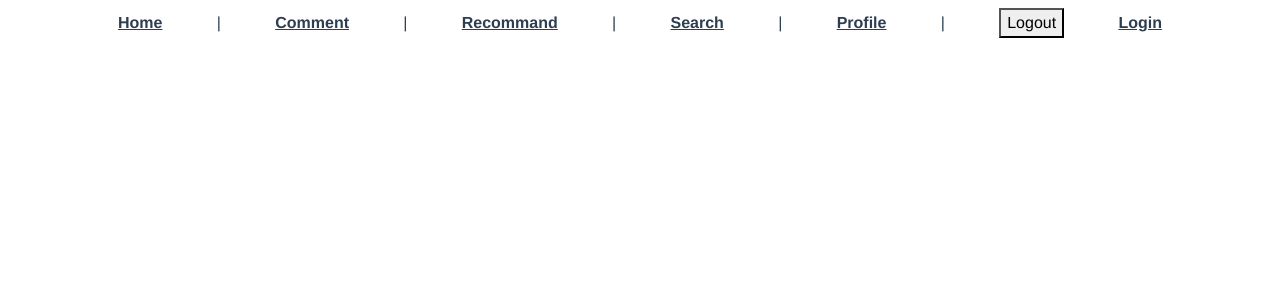
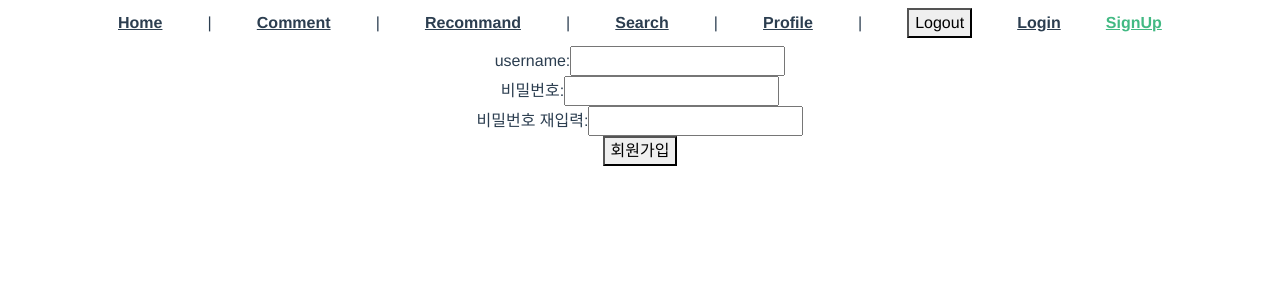
Before and after one commit to Maker-H/Teampjt-Movie-Service, a Vue app in the folder front-server/: page /v/signup in a window 1280 px wide. Shown: the top 300 px of the page. Built offline with nearby package versions, Linux system fonts and the light colour scheme.

Commit message:
feat: 회원가입, signup view 추가
SMS-66

```diff
--- a/front-server/src/components/NavBar.vue
+++ b/front-server/src/components/NavBar.vue
@@ -11,7 +11,8 @@
         <button @click="logout">Logout</button>
         <!-- 로그인 안했을 때 -->
         <router-link :to="{name: 'LoginView'}">Login</router-link>
-        <!-- TODO: signup -->
+        <router-link :to="{name: 'SignUpView'}">SignUp</router-link>
+
       </div>
     </nav>
   </div>
--- a/front-server/src/router/index.js
+++ b/front-server/src/router/index.js
@@ -7,6 +7,7 @@ import ProfileView from '@/views/ProfileView.vue'
 import CommentView from '@/views/CommentView.vue'
 import DetailView from '@/views/DetailView.vue'
 import LoginView from '@/views/LoginView.vue'
+import SignUpView from '@/views/SignUpView.vue'
 
 Vue.use(VueRouter)
 
@@ -46,6 +47,11 @@ const routes = [
     name: 'LoginView',
     component: LoginView
   },
+  {
+    path: '/v/signup',
+    name: 'SignUpView',
+    component: SignUpView
+  },
 ]
 
 const router = new VueRouter({
--- a/front-server/src/store/index.js
+++ b/front-server/src/store/index.js
@@ -10,6 +10,7 @@ import comment from '@/store/modules/movies/comment'
 // auth
 import login from '@/store/modules/auths/login'
 import logout from '@/store/modules/auths/logout'
+import signup from '@/store/modules/auths/signup'
 import refresh from '@/store/modules/auths/refresh'
 
 // profile
@@ -39,6 +40,7 @@ export default new Vuex.Store({
     // auths
     login,
     logout,
+    signup,
     refresh,
 
     // profile
--- /dev/null
+++ b/front-server/src/store/modules/auths/signup.js
@@ -0,0 +1,38 @@
+import axios from 'axios'
+//
+import { API_URL } from '@/store/CONSTS'
+
+const state = () => {
+}
+const getters = {
+}
+const mutations = {
+}
+const actions = {
+  signup(context, user) {
+    const username = user.username
+    const password1 = user.password1
+    const password2 = user.password2
+    axios({
+      method: 'post',
+      url: `${API_URL}/login/registeration/`,
+      data: {
+        username, password1, password2
+      }
+    })
+      .then((res) => {
+        // console.log(res)
+        localStorage.setItem('access', JSON.stringify(res.data.access));
+        localStorage.setItem('refresh', JSON.stringify(res.data.refresh));
+      })
+      .catch(err => console.log(err))
+  }
+}
+
+export default {
+  namespaced: true,
+  state,
+  getters,
+  mutations,
+  actions,
+}
--- /dev/null
+++ b/front-server/src/views/SignUpView.vue
@@ -0,0 +1,44 @@
+<template>
+	<div>
+		<form @submit.prevent="signup">
+			<label for="username">username: </label>
+			<input type="text" id="username" v-model="username">
+			<br>
+			<label for="password1">비밀번호: </label>
+			<input type="text" id="password1" v-model="password1">
+      <br>
+			<label for="password2">비밀번호 재입력: </label>
+			<input type="text" id="password2" v-model="password2">
+			<br>
+			<button>회원가입</button>
+		</form>
+	</div>
+</template>
+
+<script>
+export default {
+  name: 'SignUpView',
+  data() {
+		return {
+			username: null,
+			password1: null,
+			password2: null,
+		}
+	},
+	methods: {
+		signup() {
+			const username = this.username
+			const password1 = this.password1
+			const password2 = this.password2
+			const user = {
+				username, password1, password2
+			}
+			this.$store.dispatch('signup/signup', user)
+		}
+	}
+}
+</script>
+
+<style>
+
+</style>
```
